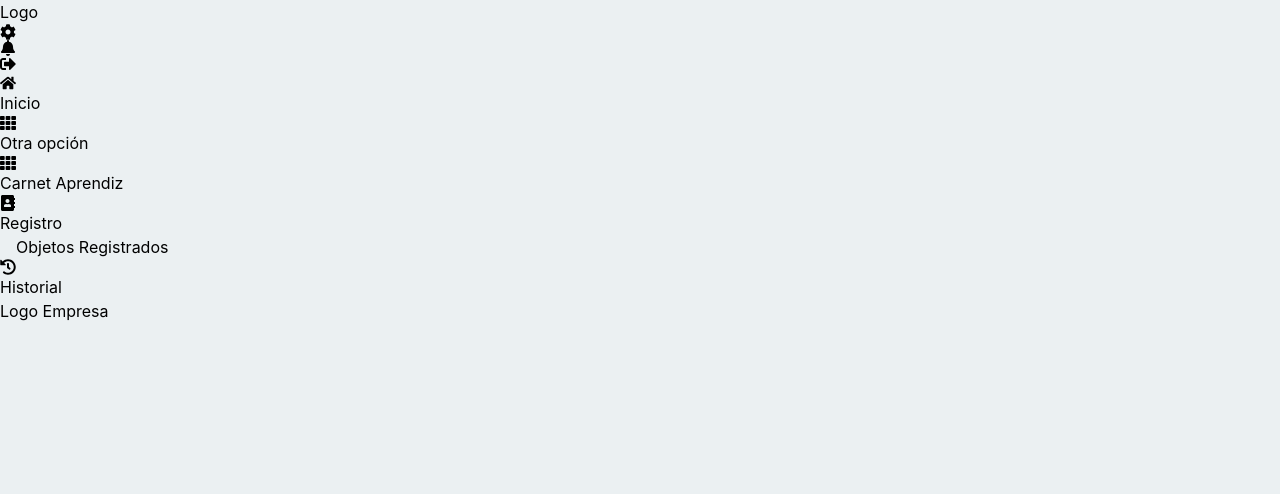
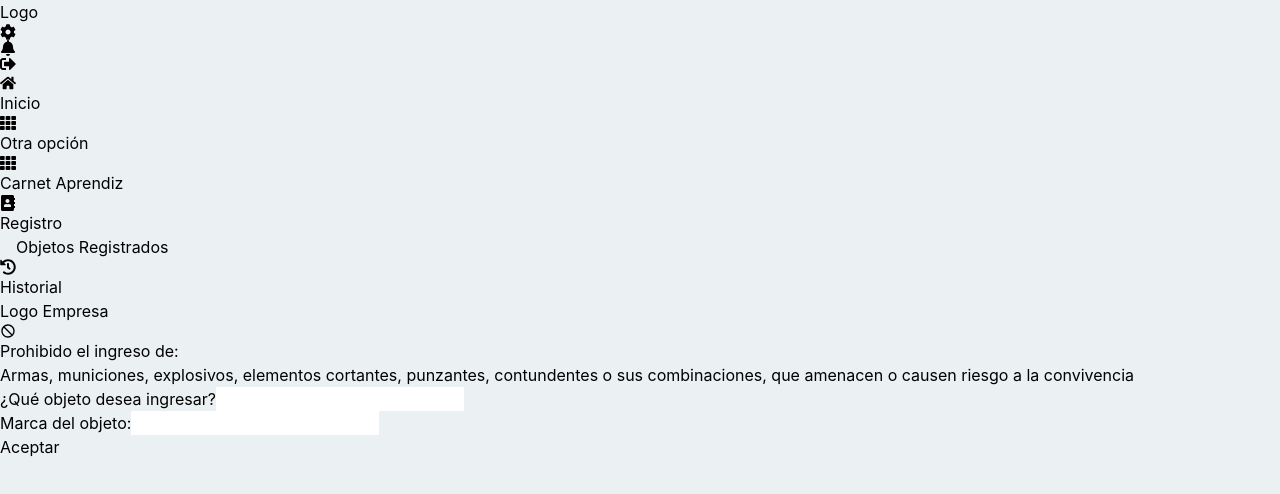
Before and after one commit to Churitos2309/FrontendReconocimientoFacial, a React (Vite) app: page /registroObjetos in a window 1280 px wide. Shown: the top 494 px of the page. Built offline with nearby package versions, Linux system fonts and the light colour scheme; some icons are missing.

Commit message:
Ccreacion de la pagiba del aprendiz para registar objetos :3

```diff
--- a/src/App.jsx
+++ b/src/App.jsx
@@ -7,13 +7,14 @@ import Header from "./components/Header/Header";
 import Sidebar from "./Components/Sidebar/Sidebar";
 
 // Importación de páginas:
-import Home from "./pages/Home";
+import Inicio from "./pages/Inicio";
 import MuestraObjetosRegistrados from "./pages/Home/Rol_Guardia_Seguridad/Pages_Guardia/Muestra_Objetos/MuestraObjetosRegistrados";
 import LoginPage from "./pages/LoginPage";
 import RegisterPage from "./pages/RegisterPage";
 import Historial from "./pages/GuardiaDeSeguridad/Historial";
 import ReportesAdministrador from "./pages/Administrador/ReportesAdministrador";
 import ReportesInstructor from "./pages/Instructor/ReportesInstructor";
+import RegistroObjetos from "./pages/Aprendiz/RegistroObjetos";
 
 const App = () => {
   const navigate = useNavigate();
@@ -29,13 +30,14 @@ const App = () => {
         {mostrarSidebarHeader() && <Sidebar />}
 
         <Routes>
-          <Route path="/" element={<Home />} />
+          <Route path="/" element={<Inicio />} />
           <Route path="/Login" element={<LoginPage />} />
           <Route path="/Register" element={<RegisterPage />} />
           <Route path="/objetosregistrados" element={<MuestraObjetosRegistrados />} />
           <Route path="/historial" element={<Historial />} />
           <Route path="/reportesAdministrador" element={<ReportesAdministrador />} />
           <Route path="/reportesInstructor" element={<ReportesInstructor />} />
+          <Route path="/registroObjetos" element={<RegistroObjetos />} />
         </Routes>
       </div>
     </div>
--- a/src/Components/Sidebar/Sidebar.jsx
+++ b/src/Components/Sidebar/Sidebar.jsx
@@ -18,7 +18,7 @@ const Sidebar = () => {
         </Link>
 
 
-        <Link to='/otraopcion'>
+        <Link to='/registroObjetos'>
         <div className="flex items-center space-x-4">
           <FaTh className="text-white" />
           <span className="text-white">Otra opción</span>
--- /dev/null
+++ b/src/pages/Aprendiz/RegistroObjetos.jsx
@@ -0,0 +1,97 @@
+import { BiBlock } from "react-icons/bi";
+
+const RegistroObjetos = () => {
+    return (
+      <div>
+        {/* <div>
+                <div>
+                <BiBlock />
+                </div>
+                <div>
+                    <h2>Prohibido el ingreso de:</h2>
+                    <p>Armas, municiones, explosivos, elementos cortantes, punzantes, contundentes o sus combinaciones, que amenacen o causen riesgo a la convivencia</p>
+                </div>
+            </div>
+            <div>
+                <div>
+                    <h4>¿Qué objeto desea ingresar?:</h4>
+                </div>
+                <div>
+                    <h4>Marca del objeto:</h4>
+                </div>
+                <div>
+                    <h4>Cargue aqui la imagen del objeto:</h4>
+                </div>
+            </div>
+            <div>
+                <div className='recuadro'>
+                    <input type="text" placeholder='Ingrese aqui la descripcion del objeto...' />
+                </div>
+                <div className='cuadro'>
+                    <div>
+                        <img src="" alt="image" />
+                    </div>
+                </div>
+            </div>
+            <div>
+                <div className='boton'>
+                    <button>Registrar objeto</button>
+                </div>
+            </div> */}
+
+        <div className="flex justify-center mx-40 my-10">
+          <div className="flex mr-20  ">
+            <BiBlock className="w-40 h-40" />
+          </div>
+          <div>
+            <h2>Prohibido el ingreso de:</h2>
+            <p className="mt-11">
+              Armas, municiones, explosivos, elementos cortantes, punzantes,
+              contundentes o sus combinaciones, que amenacen o causen riesgo a
+              la convivencia
+            </p>
+          </div>
+        </div>
+
+        <form class="max-w-sm mx-auto">
+          <div class="mb-5">
+            <label
+              for="email"
+              class="block mb-2 text-sm font-medium text-gray-900 "
+            >
+              ¿Qué objeto desea ingresar?
+            </label>
+            <input
+              type="text"
+              id="email"
+              class="bg-gray-50 border border-gray-300 text-gray-900 text-sm rounded-lg focus:ring-blue-500 focus:border-blue-500 block w-full p-2.5"
+              required
+            />
+          </div>
+          <div class="mb-5">
+            <label
+              for="password"
+              class="block mb-2 text-sm font-medium text-gray-900 "
+            >
+              Marca del objeto:
+            </label>
+            <input
+              type="text"
+              id="password"
+              class="bg-gray-50 border border-gray-300 text-gray-900 text-sm rounded-lg focus:ring-blue-500 focus:border-blue-500 block w-full p-2.5 "
+              required
+            />
+                </div>
+
+          <button
+            type="submit"
+            class="text-white bg-gray-800 hover:bg-gray-900 focus:ring-4 focus:outline-none focus:ring-gray-300 font-medium rounded-lg text-sm w-full sm:w-auto px-5 py-2.5 text-center"
+          >
+            Aceptar
+          </button>
+        </form>
+      </div>
+    );
+}
+
+export default RegistroObjetos;
--- /dev/null
+++ b/src/pages/Inicio.jsx
@@ -0,0 +1,12 @@
+import React from 'react';
+
+const Inicio = () => {
+  return (
+    <main className="flex-1 p-8 ">
+      <h1 className="text-3xl font-bold mb-4">Contenido de la Página de Inicio</h1>
+      <p>¡Bienvenido a la aplicación!</p>
+    </main>
+  );
+};
+
+export default Inicio;
```
Also changed, not shown: src/Components/Otraopcion.jsx (added, +67 -0 lines), src/pages/Home.jsx (deleted, +0 -12 lines).
